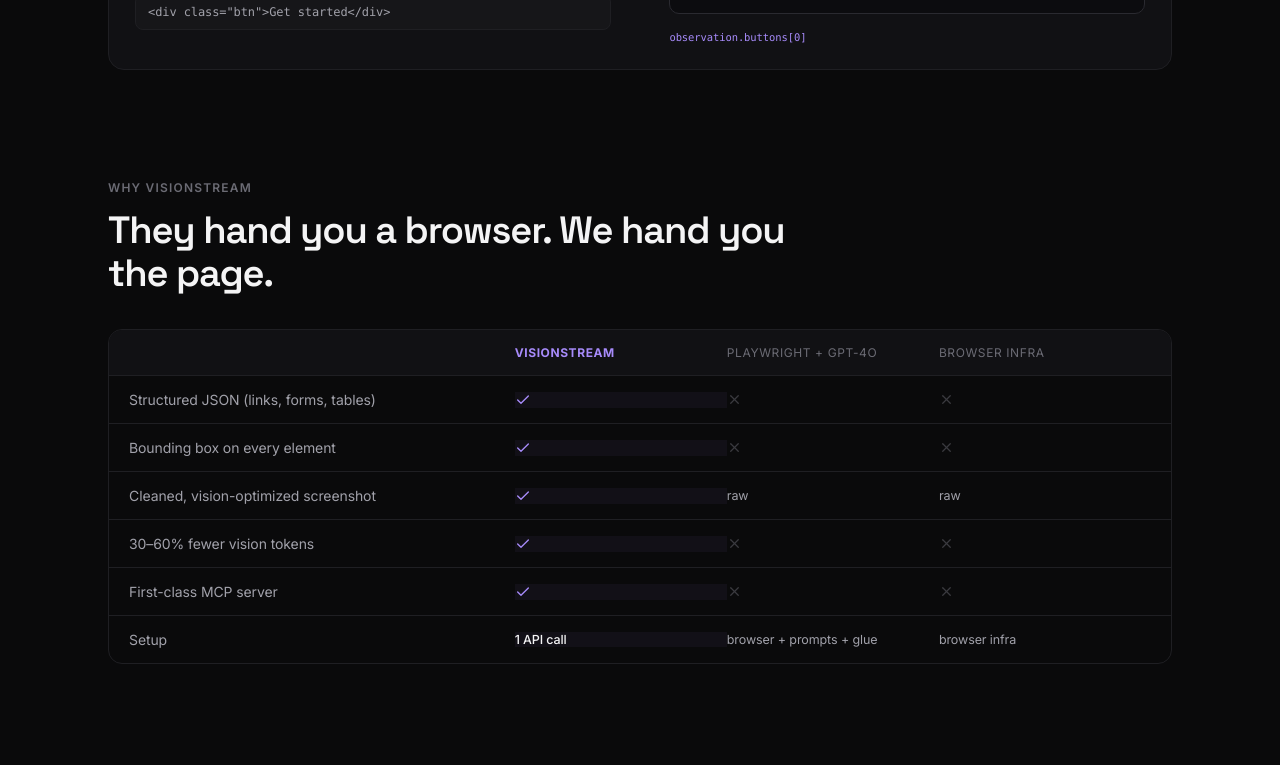
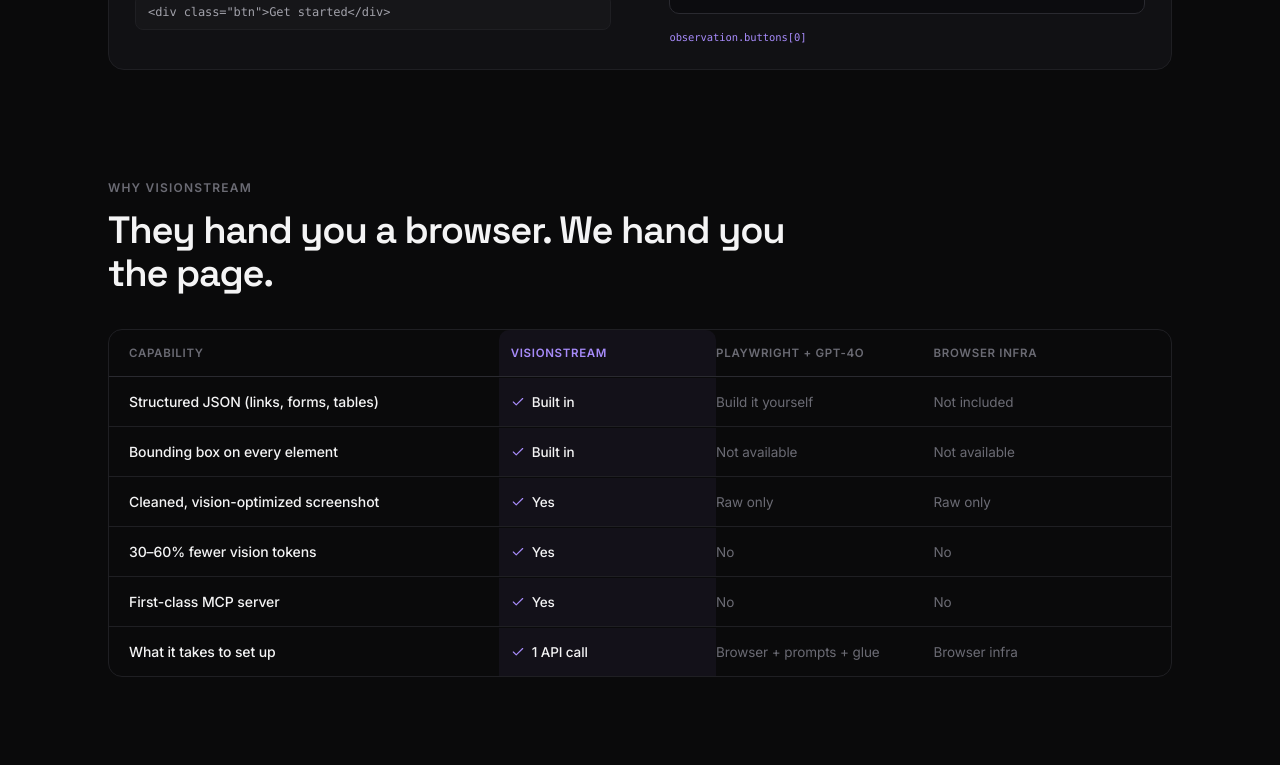
Before and after one commit to Tanishq67m/VisionAPI, a React (Vite) app in the folder playground/: page / in a window 1280 px wide. Shown: the part 2000-2765 px from the top of the page. Built offline with nearby package versions, Linux system fonts and the light colour scheme; no server answers.

Commit message:
Update landing page UI and visionstream plan

```diff
--- a/playground/src/index.css
+++ b/playground/src/index.css
@@ -1607,3 +1607,24 @@
 @media (prefers-reduced-motion: reduce) {
   .v-dot, .v-shot-scan, .v-schema-arrow, .v-marquee-track { animation: none !important; }
 }
+
+/* ── Comparison table v2 — clearer ──────────────────────────────────────── */
+.v-compare .v-tr { grid-template-columns: 1.7fr 1fr 1fr 1fr; padding: 16px 20px; }
+.v-compare .v-thead { background: transparent; border-bottom: 1px solid var(--border-light); }
+.v-col-h { font-size: 11.5px; text-transform: uppercase; letter-spacing: 0.06em; color: var(--text-muted); font-weight: 600; display: flex; align-items: center; }
+.v-col-h.brand { color: var(--accent-color); }
+.v-compare .v-cap { color: var(--text-primary); font-weight: 500; font-size: 14px; }
+.v-compare .v-cell { font-size: 13.5px; display: flex; align-items: center; gap: 7px; }
+.v-compare .v-cell.brand { color: var(--text-primary); font-weight: 500; }
+.v-compare .v-cell.brand svg { color: var(--accent-color); flex-shrink: 0; }
+.v-compare .v-cell.muted { color: var(--text-muted); }
+/* Continuous violet tint down the VisionStream column */
+.v-compare .v-tr > .brand { background: rgba(167,139,250,0.06); margin: -16px 0; padding: 16px 12px; }
+.v-compare .v-thead > .brand { margin: -16px 0; padding: 16px 12px; border-radius: 10px 10px 0 0; }
+
+/* ── U2 — Playground cohesion with landing DNA ──────────────────────────── */
+.pg-metric-num, .count-num, .savings-big, .pg-hero-title { font-family: var(--font-display); letter-spacing: -0.025em; }
+.db-stat-num, .v-stat-n { font-family: var(--font-display); }
+/* Softer, more restrained pill badge in the playground */
+.pill-badge { background: var(--bg-panel); color: var(--text-secondary); border-color: var(--border-color); }
+.pill-badge, .pg-badge { font-weight: 500; }
--- a/playground/src/pages/Landing.tsx
+++ b/playground/src/pages/Landing.tsx
@@ -25,13 +25,13 @@
   { l: '64%', t: '58%', w: '26%', h: '14%' },
 ];
 
-const COMPARE: [string, boolean | string, boolean | string, boolean | string][] = [
-  ['Structured JSON (links, forms, tables)', true, false, false],
-  ['Bounding box on every element', true, false, false],
-  ['Cleaned, vision-optimized screenshot', true, 'raw', 'raw'],
-  ['30–60% fewer vision tokens', true, false, false],
-  ['First-class MCP server', true, false, false],
-  ['Setup', '1 API call', 'browser + prompts + glue', 'browser infra'],
+const COMPARE: { cap: string; vs: string; a: string; b: string }[] = [
+  { cap: 'Structured JSON (links, forms, tables)', vs: 'Built in', a: 'Build it yourself', b: 'Not included' },
+  { cap: 'Bounding box on every element', vs: 'Built in', a: 'Not available', b: 'Not available' },
+  { cap: 'Cleaned, vision-optimized screenshot', vs: 'Yes', a: 'Raw only', b: 'Raw only' },
+  { cap: '30–60% fewer vision tokens', vs: 'Yes', a: 'No', b: 'No' },
+  { cap: 'First-class MCP server', vs: 'Yes', a: 'No', b: 'No' },
+  { cap: 'What it takes to set up', vs: '1 API call', a: 'Browser + prompts + glue', b: 'Browser infra' },
 ];
 
 const STATS: { to?: number; suffix?: string; static?: string; l: string }[] = [
@@ -227,15 +227,18 @@
         <div className="v-kicker">Why VisionStream</div>
         <h2 className="v-h2">They hand you a browser. We hand you the page.</h2>
         <div className="v-table">
-          <div className="v-tr v-thead"><span /><span className="v-brandcol">VisionStream</span><span>Playwright + GPT-4o</span><span>Browser infra</span></div>
+          <div className="v-tr v-thead">
+            <span className="v-col-h">Capability</span>
+            <span className="v-col-h brand">VisionStream</span>
+            <span className="v-col-h">Playwright + GPT-4o</span>
+            <span className="v-col-h">Browser infra</span>
+          </div>
           {COMPARE.map((row, i) => (
             <div className="v-tr" key={i}>
-              <span className="v-cap">{row[0]}</span>
-              {[row[1], row[2], row[3]].map((val, j) => (
-                <span className={`v-cell ${j === 0 ? 'brandcol' : ''}`} key={j}>
-                  {val === true ? <Check size={16} className="v-yes" /> : val === false ? <X size={15} className="v-no" /> : <span className="v-cell-txt">{val}</span>}
-                </span>
-              ))}
+              <span className="v-cap">{row.cap}</span>
+              <span className="v-cell brand"><Check size={14} /> {row.vs}</span>
+              <span className="v-cell muted">{row.a}</span>
+              <span className="v-cell muted">{row.b}</span>
             </div>
           ))}
         </div>
```
Also changed, not shown: 1 other file (tests, documents, lock files or other folders).
